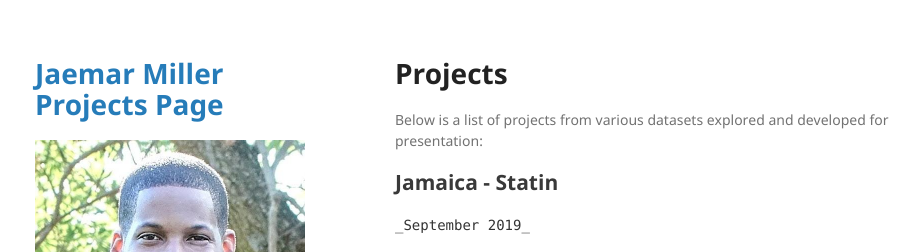
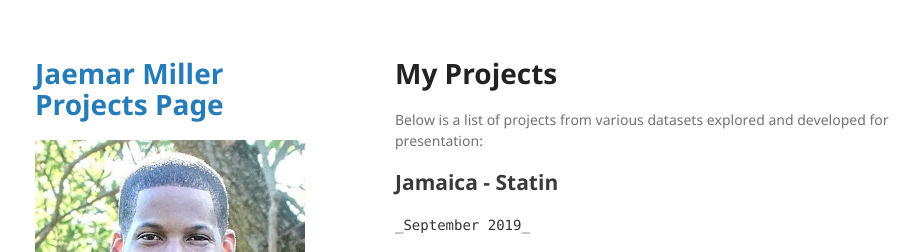
Before and after one commit to miller2j/miller2j.github.io, a Jekyll site: the page built from index.md, in a window 1280 px wide. Shown: the top 252 px of the page, without its empty margins (175-1096 px from the left). Built offline with Jekyll 4.4.1, drawn with Linux system fonts in a browser that asks for light colours; our own code applies the rules of GitHub Pages for plain Markdown files.

Commit message:
Text changes on landing page

```diff
--- a/index.md
+++ b/index.md
@@ -2,7 +2,7 @@
 layout: default
 ---
 
-# Projects
+# My Projects
 
 Below is a list of projects from various datasets explored and developed for presentation:
 
```
